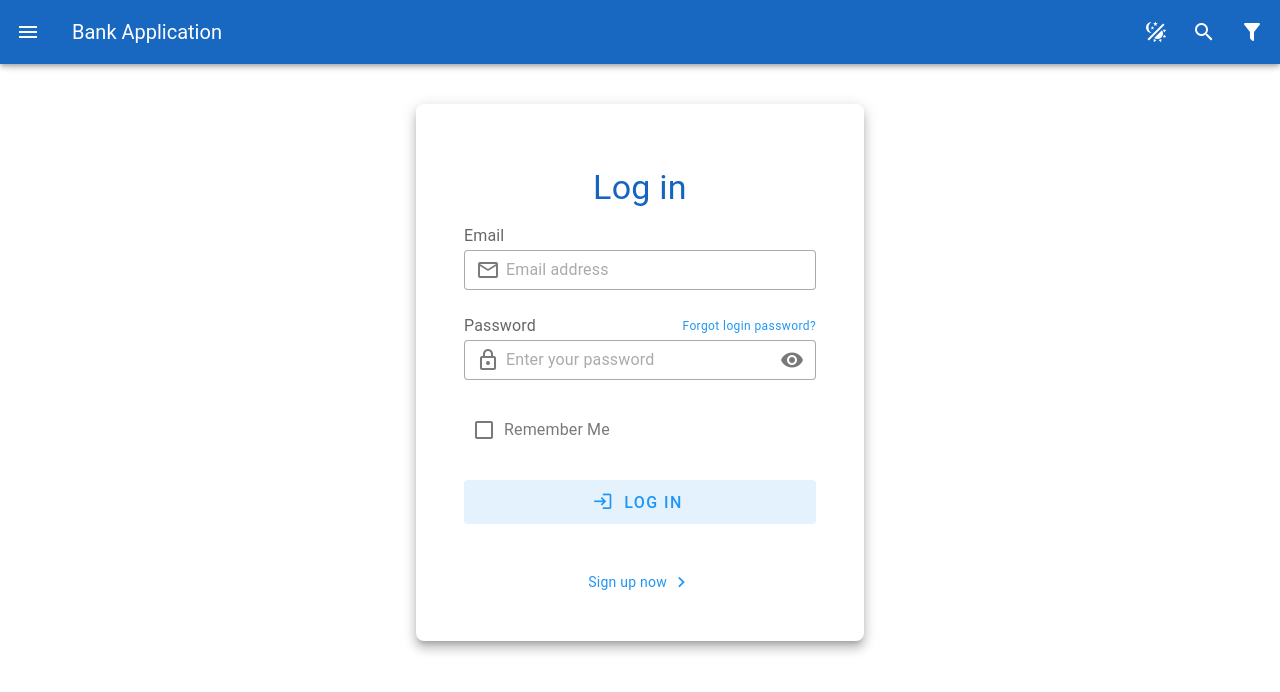
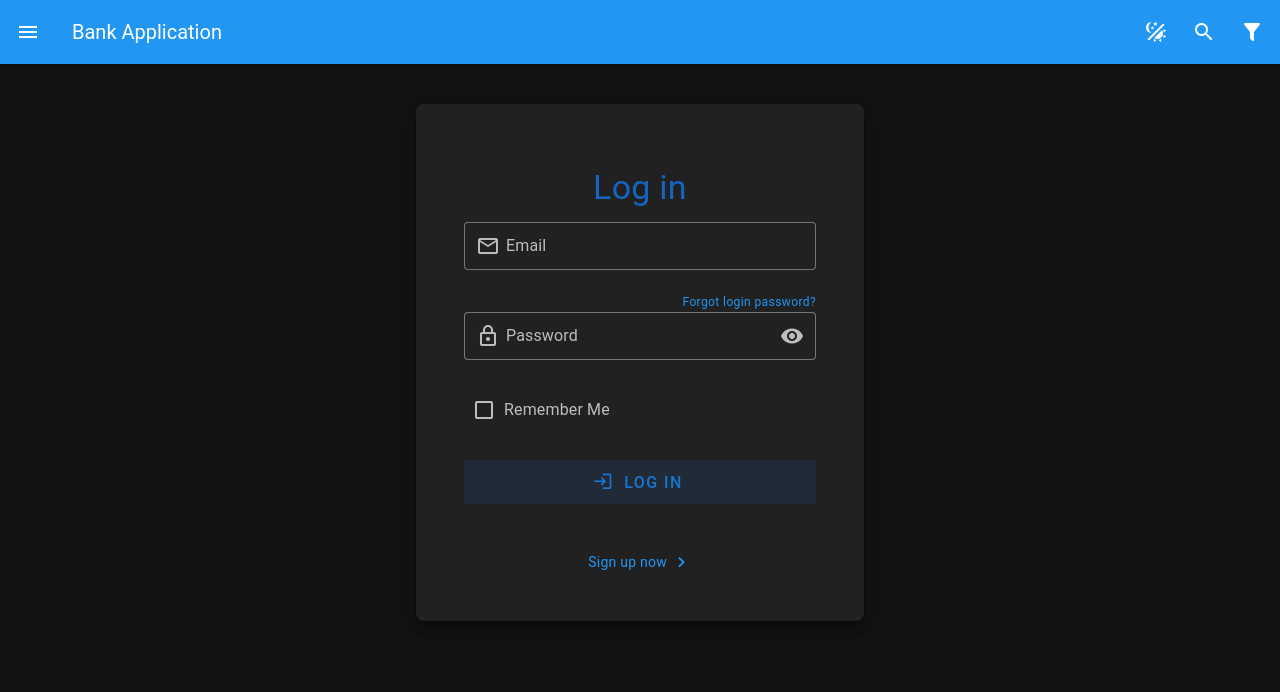
Before and after one commit to HabArt1978/vue-bank, a Vue app: page /login in a window 1280 px wide. Shown: the top 692 px of the page. Built offline with nearby package versions, Linux system fonts and the light colour scheme.

Commit message:
2.  Vuetify global config & Toggle theme

```diff
--- a/src/assets/vuetify-config.ts
+++ b/src/assets/vuetify-config.ts
@@ -7,8 +7,15 @@ import 'vuetify/styles'
 const vuetify = createVuetify({
   components,
   directives,
+  theme: {
+    defaultTheme: 'dark'
+  },
   icons: {
     defaultSet: 'mdi'
+  },
+  defaults: {
+    VBtn: { variant: 'tonal', color: 'blue-darken-2' },
+    VTextField: { variant: 'outlined', density: 'comfortable', color: 'blue' }
   }
 })
 
--- a/src/layouts/MainLayout/MainLayout.vue
+++ b/src/layouts/MainLayout/MainLayout.vue
@@ -14,7 +14,9 @@ const isDrawerOpen = ref(false)
     <Drawer v-model:is-open="isDrawerOpen" />
 
     <v-main class="h-100">
-      <slot />
+      <v-fade-transition>
+        <slot />
+      </v-fade-transition>
     </v-main>
   </v-layout>
 </template>
--- a/src/layouts/MainLayout/MainLayoutAppBar.vue
+++ b/src/layouts/MainLayout/MainLayoutAppBar.vue
@@ -1,8 +1,17 @@
 <script setup lang="ts">
 import { menuItems } from '@/assets/library/library'
-import { useDisplay } from 'vuetify'
+import { ref } from 'vue'
+import { useDisplay, useTheme } from 'vuetify'
 
 const { mdAndUp, mobile } = useDisplay()
+const theme = useTheme()
+
+const darkTheme = ref(false)
+
+function toggleTheme() {
+  darkTheme.value = !darkTheme.value
+  theme.global.name.value = darkTheme.value ? 'dark' : 'light'
+}
 
 const emit = defineEmits<{
   (e: 'toggle-drawer'): void
@@ -10,23 +19,27 @@ const emit = defineEmits<{
 </script>
 
 <template>
-  <v-app-bar color="primary" prominent :location="mobile ? 'bottom' : 'top'">
-    <v-app-bar-nav-icon variant="text" @click.stop="emit('toggle-drawer')" />
+  <v-app-bar
+    :color="darkTheme ? 'blue-grey-darken-4' : 'primary'"
+    prominent
+    :location="mobile ? 'bottom' : 'top'"
+  >
+    <v-app-bar-nav-icon color="white" @click.stop="emit('toggle-drawer')" />
     <v-toolbar-title>Bank Application</v-toolbar-title>
 
     <v-spacer />
 
     <template v-if="mdAndUp">
-      <v-btn icon="mdi-theme-light-dark" variant="text"></v-btn>
+      <v-btn icon="mdi-theme-light-dark" @click="toggleTheme" color="white" variant="text"></v-btn>
 
-      <v-btn icon="mdi-magnify" variant="text"></v-btn>
+      <v-btn icon="mdi-magnify" color="white" variant="text"></v-btn>
 
-      <v-btn icon="mdi-filter" variant="text"></v-btn>
+      <v-btn icon="mdi-filter" color="white" variant="text"></v-btn>
     </template>
 
     <v-menu v-else>
       <template v-slot:activator="{ props }">
-        <v-btn icon="mdi-dots-vertical" v-bind="props"></v-btn>
+        <v-btn icon="mdi-dots-vertical" color="white" v-bind="props"></v-btn>
       </template>
 
       <v-list class="mt-1">
--- a/src/layouts/MainLayout/MainLayoutDrawer.vue
+++ b/src/layouts/MainLayout/MainLayoutDrawer.vue
@@ -35,7 +35,7 @@ const router = useRouter()
 
     <template v-slot:append>
       <div class="pa-2">
-        <v-btn block prepend-icon="mdi-logout" color="red-darken-4"> Logout </v-btn>
+        <v-btn variant="flat" block prepend-icon="mdi-logout" color="red-darken-4"> Logout </v-btn>
       </div>
     </template>
   </v-navigation-drawer>
--- a/src/views/LogInView.vue
+++ b/src/views/LogInView.vue
@@ -16,20 +16,15 @@ let visible = ref(false)
       <v-card-title class="text-center text-h4 text-blue-darken-3">Log in</v-card-title>
 
       <v-form fast-fail @submit.prevent>
-        <div class="text-subtitle-1 text-medium-emphasis">Email</div>
-
         <v-text-field
           v-model="loginForm.email"
           type="email"
-          density="compact"
+          label="Email"
           placeholder="Email address"
           prepend-inner-icon="mdi-email-outline"
-          variant="outlined"
         ></v-text-field>
 
-        <div class="text-subtitle-1 text-medium-emphasis d-flex align-center justify-space-between">
-          Password
-
+        <div class="text-subtitle-1 text-medium-emphasis d-flex justify-end">
           <RouterLink
             class="text-caption text-decoration-none text-blue"
             to="#"
@@ -45,10 +40,9 @@ let visible = ref(false)
           autocomplete="off"
           :append-inner-icon="visible ? 'mdi-eye-off' : 'mdi-eye'"
           :type="visible ? 'text' : 'password'"
-          density="compact"
+          label="Password"
           placeholder="Enter your password"
           prepend-inner-icon="mdi-lock-outline"
-          variant="outlined"
           @click:append-inner="visible = !visible"
         ></v-text-field>
 
@@ -58,25 +52,11 @@ let visible = ref(false)
           color="orange-darken-3"
         ></v-checkbox>
 
-        <v-btn
-          class="mb-8"
-          color="blue"
-          size="large"
-          variant="tonal"
-          prepend-icon="mdi-login"
-          block
-        >
-          Log In
-        </v-btn>
+        <v-btn class="mb-8" size="large" prepend-icon="mdi-login" block> Log In </v-btn>
       </v-form>
 
       <v-card-text class="text-center">
-        <RouterLink
-          class="text-blue text-decoration-none"
-          to="/sing-up"
-          rel="noopener noreferrer"
-          target="_blank"
-        >
+        <RouterLink class="text-blue text-decoration-none" to="/sing-up">
           Sign up now <v-icon icon="mdi-chevron-right"></v-icon>
         </RouterLink>
       </v-card-text>
```
